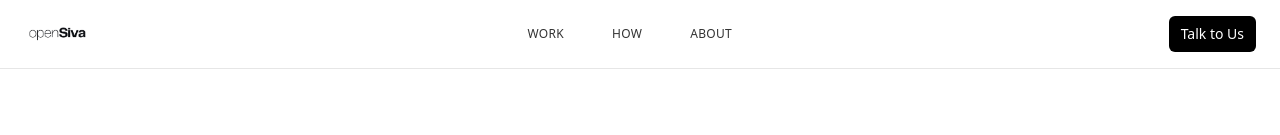
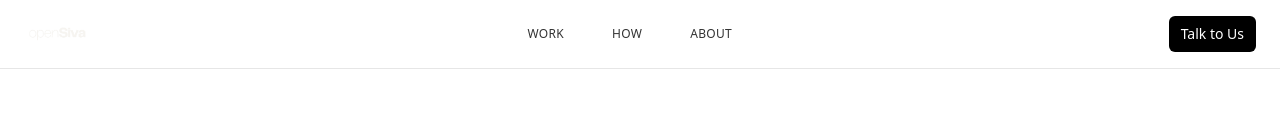
Before and after one commit to luisaltoia/OpenSiva-Website, a React (Vite) app: page /how in a window 1280 px wide. Shown: the top 135 px of the page. Built offline with nearby package versions, Linux system fonts and the light colour scheme.

Commit message:
Preceding changes

```diff
--- a/src/components/Navigation.tsx
+++ b/src/components/Navigation.tsx
@@ -10,7 +10,7 @@ const Navigation = () => {
     <nav className="fixed top-0 left-0 right-0 z-50 bg-background/80 backdrop-blur-md border-b border-border">
       <div className="container mx-auto px-6 py-4 flex items-center justify-between">
         <Link to="/" className="flex items-center">
-          <img src={logo} alt="OpenSiva" className="h-6 invert dark:invert-0" />
+          <img src={logo} alt="OpenSiva" className="h-6" />
         </Link>
 
         <div className="hidden md:flex items-center space-x-12">
```
